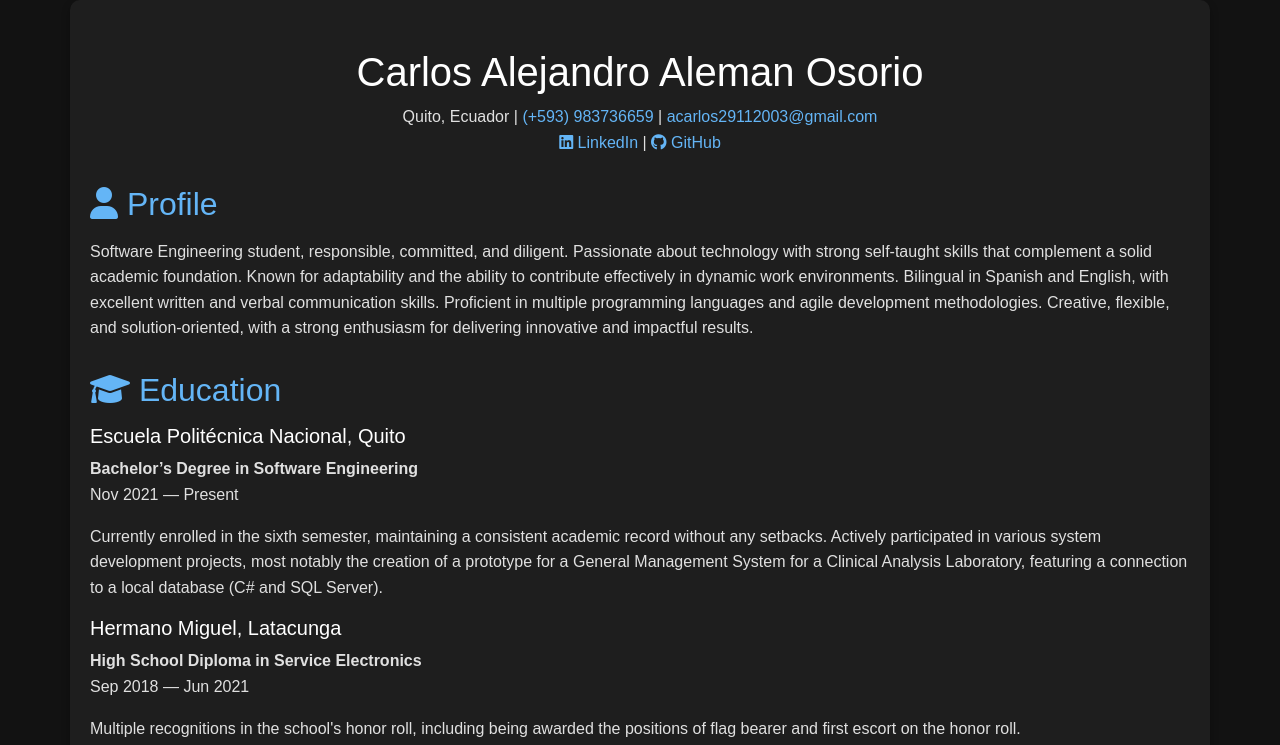
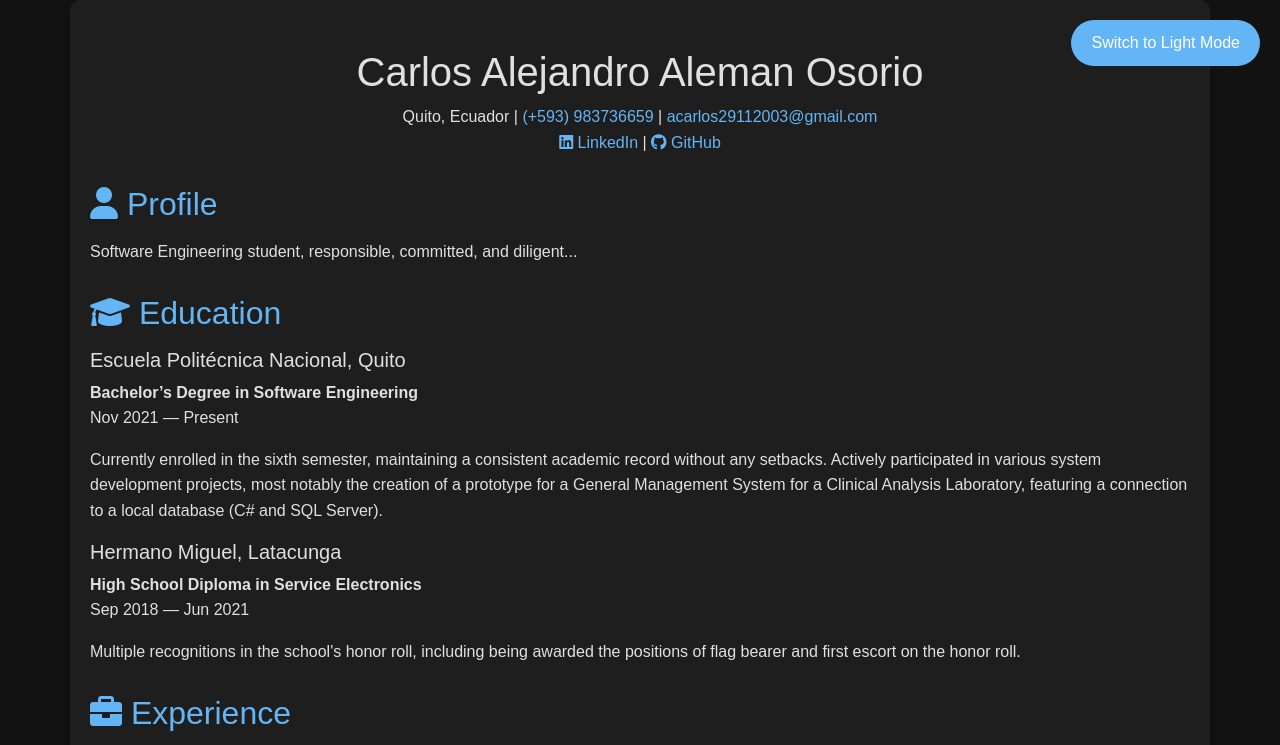
Before and after one commit to Alejololer/Alejololer.github.io, a plain HTML site: page index.html in a window 1280 px wide. Shown: the top 745 px of the page. Drawn offline with nearby package versions, Linux system fonts and the light colour scheme.

Commit message:
Update index.html

```diff
--- a/index.html
+++ b/index.html
@@ -11,9 +11,32 @@
     body {
       font-family: Arial, sans-serif;
       line-height: 1.6;
+      transition: background-color 0.3s ease, color 0.3s ease;
+    }
+
+    body.dark-theme {
       background-color: #121212;
       color: #e0e0e0;
     }
+
+    body.light-theme {
+      background-color: #f9f9f9;
+      color: #333;
+    }
+
+    .container {
+      background-color: var(--container-bg, #1e1e1e);
+      padding: 20px;
+      border-radius: 10px;
+      box-shadow: 0 4px 8px rgba(0, 0, 0, 0.3);
+      transition: background-color 0.3s ease, color 0.3s ease;
+    }
+
+    body.light-theme .container {
+      background-color: #ffffff;
+      color: #333;
+    }
+
     .profile-img {
       width: 150px;
       height: 150px;
@@ -21,43 +44,61 @@
       border-radius: 50%;
       margin-bottom: 15px;
     }
+
     .section-title {
       color: #64b5f6;
       margin-top: 30px;
       margin-bottom: 15px;
     }
+
     .contact-info a {
       text-decoration: none;
       color: #64b5f6;
     }
+
     .contact-info a:hover {
       text-decoration: underline;
     }
-    h1, h2, h5 {
-      color: #ffffff;
-    }
+
     ul {
       list-style-type: disc;
       padding-left: 20px;
     }
+
     ul li {
       margin-bottom: 5px;
     }
+
     a {
       color: #bb86fc;
     }
+
     a:hover {
       color: #03dac5;
     }
-    .container {
-      background-color: #1e1e1e;
-      padding: 20px;
-      border-radius: 10px;
-      box-shadow: 0 4px 8px rgba(0, 0, 0, 0.3);
+
+    .theme-toggle {
+      position: fixed;
+      top: 20px;
+      right: 20px;
+      background: #64b5f6;
+      border: none;
+      border-radius: 50px;
+      padding: 10px 20px;
+      color: white;
+      cursor: pointer;
+      transition: background-color 0.3s ease, transform 0.2s ease;
+    }
+
+    .theme-toggle:hover {
+      background-color: #42a5f5;
+      transform: scale(1.1);
     }
   </style>
 </head>
-<body>
+<body class="dark-theme">
+  <button id="theme-toggle" class="theme-toggle">Switch to Light Mode</button>
+
   <div class="container py-5">
     <!-- Header -->
     <header class="text-center">
@@ -74,7 +115,7 @@
     <section>
       <h2 class="section-title"><i class="fas fa-user"></i> Profile</h2>
       <p>
-        Software Engineering student, responsible, committed, and diligent. Passionate about technology with strong self-taught skills that complement a solid academic foundation. Known for adaptability and the ability to contribute effectively in dynamic work environments. Bilingual in Spanish and English, with excellent written and verbal communication skills. Proficient in multiple programming languages and agile development methodologies. Creative, flexible, and solution-oriented, with a strong enthusiasm for delivering innovative and impactful results.
+        Software Engineering student, responsible, committed, and diligent...
       </p>
     </section>
 
@@ -139,5 +180,28 @@
       </div>
     </section>
   </div>
+  </div>
+
+  <script>
+    const themeToggleButton = document.getElementById('theme-toggle');
+    const body = document.body;
+
+    // Load the initial theme from localStorage
+    const savedTheme = localStorage.getItem('theme') || 'dark-theme';
+    body.classList.add(savedTheme);
+    themeToggleButton.textContent = savedTheme === 'dark-theme' ? 'Switch to Light Mode' : 'Switch to Dark Mode';
+
+    themeToggleButton.addEventListener('click', () => {
+      if (body.classList.contains('dark-theme')) {
+        body.classList.replace('dark-theme', 'light-theme');
+        themeToggleButton.textContent = 'Switch to Dark Mode';
+        localStorage.setItem('theme', 'light-theme');
+      } else {
+        body.classList.replace('light-theme', 'dark-theme');
+        themeToggleButton.textContent = 'Switch to Light Mode';
+        localStorage.setItem('theme', 'dark-theme');
+      }
+    });
+  </script>
 </body>
 </html>
```
